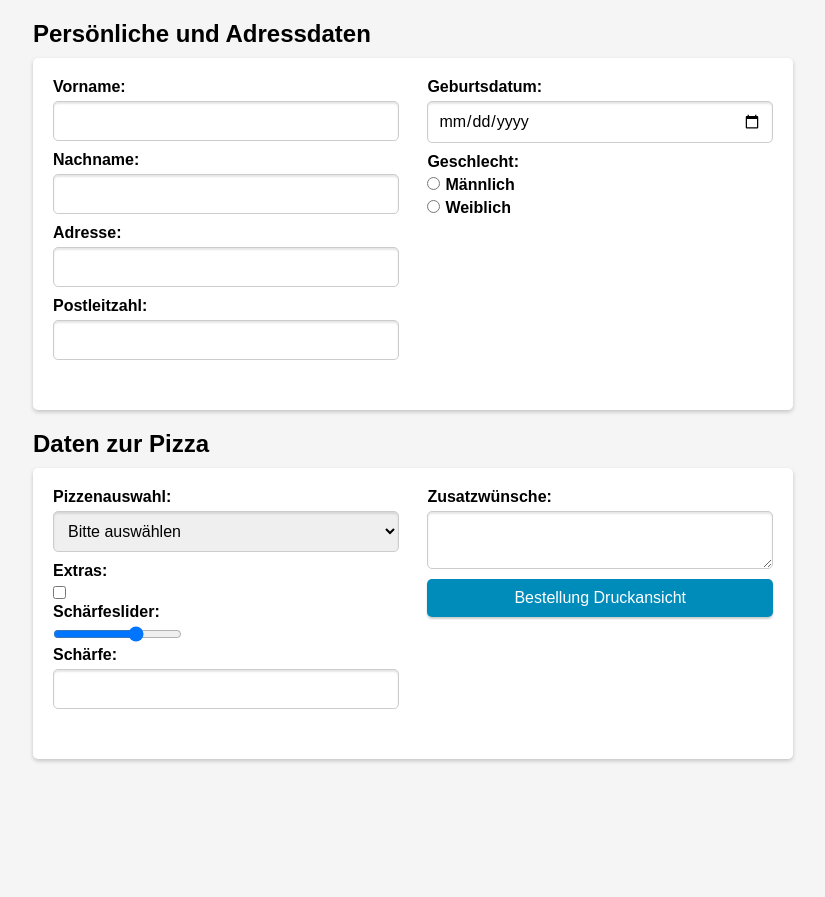
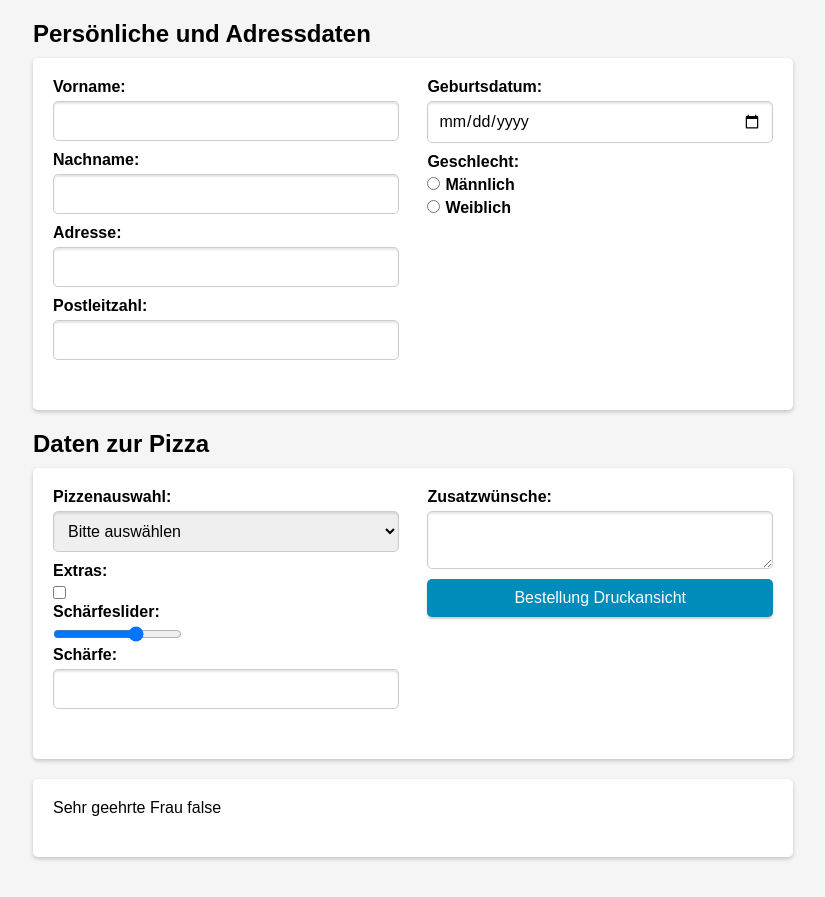
Before and after one commit to ren-ben/jsforms, a plain HTML site: page index.html in a window 1280 px wide. Both pictures are taken after a click on the button "Bestellung Druckansicht". Shown: the whole page, without its empty margins (227-1052 px from the left). Before the commit the page ends 800 px from the top, so only its background shows below. Drawn offline with Linux system fonts and the light colour scheme.

Commit message:
add basic form generator
add javascript for forms

```diff
--- a/app.js
+++ b/app.js
@@ -1,7 +1,29 @@
 document.getElementById("druckansicht").addEventListener("click", function () {
   let data = document.querySelectorAll("input");
-  let select = document.getElementById("select").value;
-  let checkbox = document.getElementById("checkbox").checked;
-  let date = document.getElementById("date").value;
-  console.log(data);
+  let select = document.getElementById("pizzenauswahl").value;
+  let checkbox = document.getElementById("extras").checked;
+  let date = document.getElementById("geburtsdatum").value;
+
+  let gender = data[4].checked ? "r Herr" : " Frau";
+
+  let text =
+    "Sehr geehrte" +
+    gender +
+    " " +
+    data[0].value +
+    " " +
+    data[1].value +
+    " " +
+    data[2].value +
+    " " +
+    data[3].value +
+    " " +
+    select +
+    " " +
+    checkbox +
+    " " +
+    date +
+    "";
+
+  document.getElementById("lelele").innerHTML = text;
 });
--- a/index.html
+++ b/index.html
@@ -83,6 +83,11 @@
           </button>
         </div>
       </div>
+      <div class="box">
+        <div class="column">
+          <div id="lelele">Sehr geehrter</div>
+        </div>
+      </div>
     </div>
     <script src="app.js"></script>
   </body>
--- a/style.css
+++ b/style.css
@@ -79,8 +79,6 @@ button:hover {
   background-color: #006d87;
 }
 
-/* Media Queries */
-
 @media screen and (max-width: 600px) {
   .column {
     flex-basis: 100%;
```
